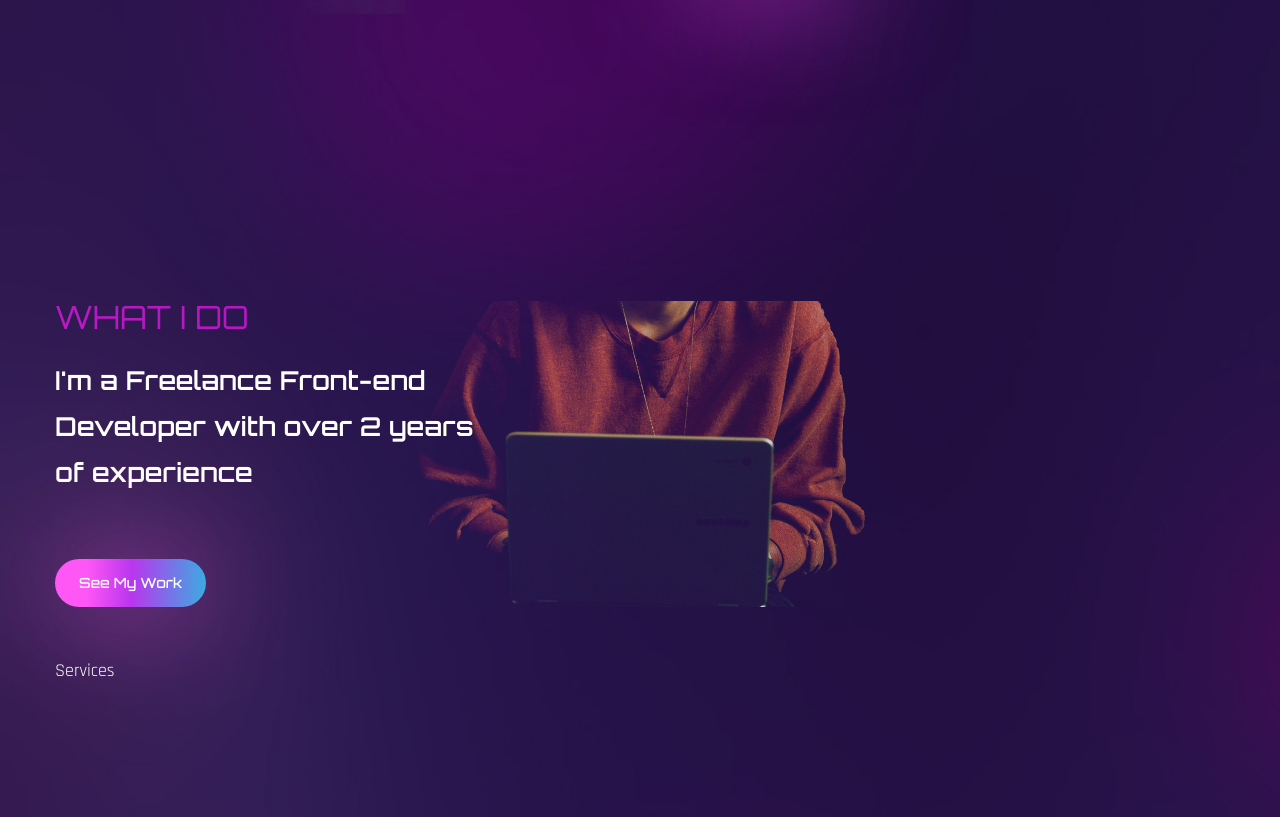
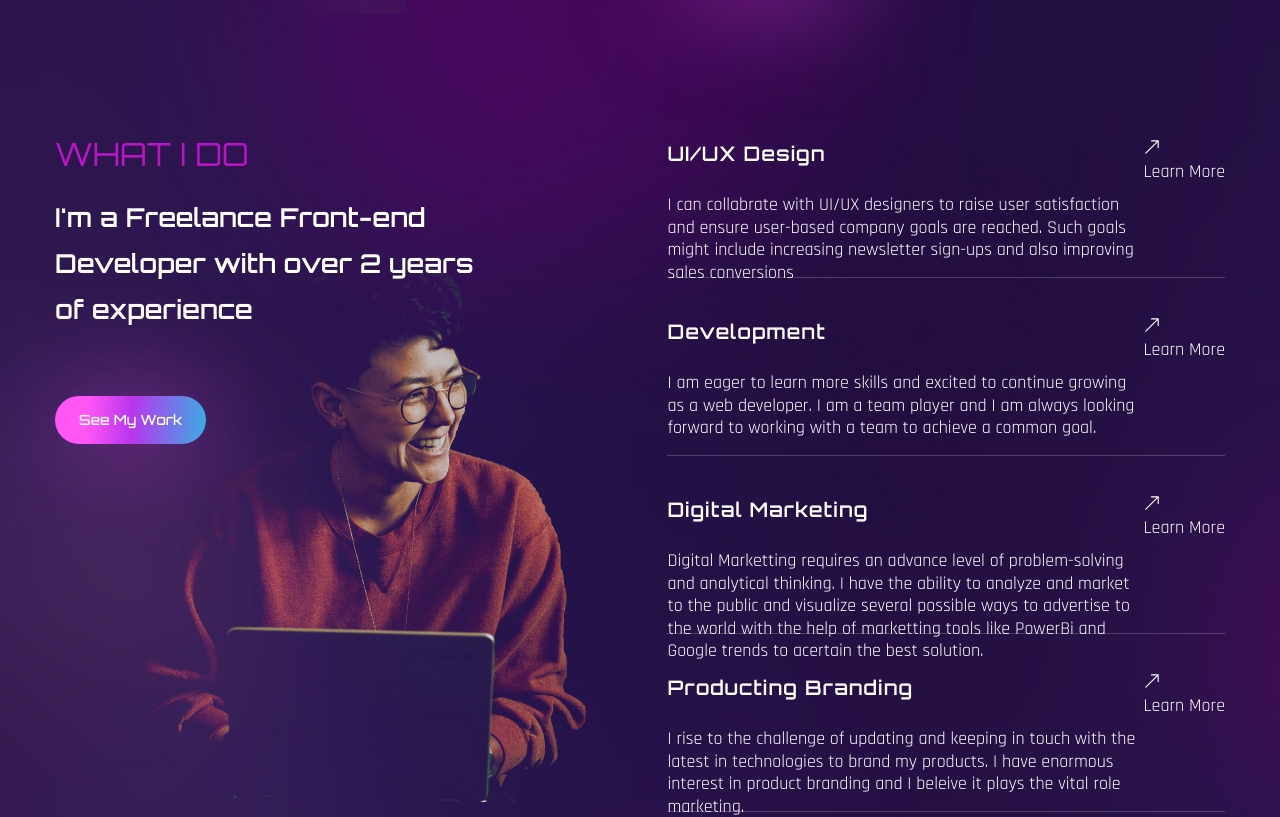
Before and after one commit to ogidibrown/portfolio-website, a React (Create React App) app: page / in a window 1280 px wide. Shown: the part 1520-2337 px from the top of the page. Built offline with nearby package versions, Linux system fonts and the light colour scheme; the HTML template or start-up script is replaced by a standard one; a web font is replaced by a local one.

Commit message:
fourth commit

```diff
--- a/src/components/Services.js
+++ b/src/components/Services.js
@@ -7,6 +7,11 @@ const services =[
   {
     name:'UI/UX Design',
     description:'I can collabrate with UI/UX designers to raise user satisfaction and ensure user-based company goals are reached. Such goals might include increasing newsletter sign-ups and also improving sales conversions',
+    link:'Learn More',
+  },
+  {
+    name:'Development ',
+    description:'I am eager to learn more skills and excited to continue growing as a web developer. I am a team player and I am always looking forward to working with a team to achieve a common goal.',
     link:'Learn More',
   },
   {
@@ -22,8 +27,8 @@ const services =[
 ]
 
   return <section id='services' className='section'>
-            <div className="container mx-auto">
-              <div>
+            <div className="container mx-auto ">
+              <div className='flex flex-col lg:flex-row'>
                 {/*texts & image*/}
                 <div className='flex-1 lg:bg-services lg:bg-bottom bg-no-repeat mix-blend-lighten mb-12'>
                   <h2 className='h2 text-accent mb-6'>What I Do</h2>
@@ -32,7 +37,28 @@ const services =[
                    <button className='btn btn-sm'>See My Work</button>
                 </div>
                 {/*services*/}
-                <div>Services</div>
+                <div>
+                  {/*service list*/}
+                  <div>
+                    {services.map((service)=>{
+
+                      return(
+                        <div className='border-b border-white/20 h-[140px] mb-[38px] flex'>
+                          <div className='max-w-[476px]'>
+                            <h4 className='text-[20px] tracking-wider font-primary font-semibold mb-6'>{service.name}</h4>
+                            <p className='font-secondary leading-tight'>{service.description}</p>
+                          </div>
+                          <div className='flex flex-col flex-1'>
+                            <a href="#">
+                              <BsArrowUpRight/>
+                            </a>
+                            <a href="#">{service.link}</a>
+                          </div>
+                        </div>
+                      )
+                    })}
+                  </div>
+                </div>
               </div>
             </div>
           </section>;
```
